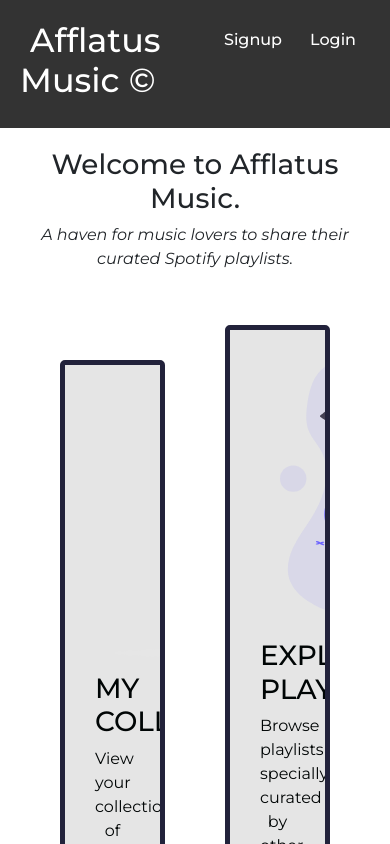
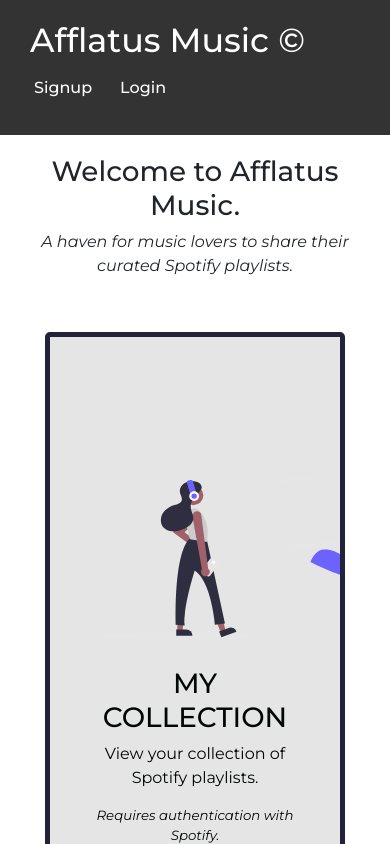
Before and after one commit to aaronauyoong/afflatus-music, a React (Create React App) app in the folder client/: page / in a window 390 px wide. Shown: the top 844 px of the page. Built offline with nearby package versions, Linux system fonts and the light colour scheme; the HTML template or start-up script is replaced by a standard one; what spotify-web-api-node would draw is missing.

Commit message:
updated styling to make it more mobile friendly

```diff
--- a/client/src/assets/styles/customStyles.css
+++ b/client/src/assets/styles/customStyles.css
@@ -18,6 +18,7 @@
 }
 
 body {
+	height: 100%;
 	font-family: "Montserrat", sans-serif;
 }
 
@@ -55,7 +56,6 @@
 	display: flex;
 	flex-wrap: wrap;
 	justify-content: center;
-	/* min-height: 100vh; */
 	text-align: center;
 }
 
@@ -68,6 +68,7 @@
 /* NAVBAR SECTION */
 .nav-bar {
 	display: flex;
+	flex-wrap: wrap;
 	padding: 20px;
 	margin-bottom: 20px;
 	background-color: #333;
@@ -79,6 +80,7 @@
 }
 
 .nav-bar a {
+	text-align: center;
 	text-decoration: none;
 	color: #fff;
 	padding: 10px;
@@ -123,6 +125,7 @@
 
 .dashboard-menu {
 	display: flex;
+	flex-wrap: wrap;
 	align-items: center;
 	justify-content: center;
 	flex-direction: row;
@@ -142,6 +145,8 @@
 	background-color: var(--gentlegrey);
 	flex: 1;
 	overflow: hidden;
+	min-width: 300px;
+	min-height: 300px;
 }
 
 .my-collection:hover,
@@ -153,6 +158,8 @@
 
 .my-collection img,
 .explore-playlists img {
+	min-width: 300px;
+	min-height: 300px;
 	max-height: 400px;
 	max-width: 400px;
 	padding-bottom: 15px;
@@ -338,17 +345,40 @@
 	border-radius: 5px;
 }
 
-.get-my-playlists:hover{
+.get-my-playlists:hover {
 	transition: 0.5s;
 	background-color: var(--silverpink);
-
 }
 
+.display-user-playlists {
+	display: flex;
+	flex-direction: column;
+	flex-wrap: wrap;
+	justify-content: center;
+	overflow: hidden;
+	text-align: center;
+	text-overflow: ellipsis;
+}
+
+.render-user-playlists {
+	display: flex;
+}
+/* .user-playlists {
+	display: flex;
+	justify-content: center;
+	border: 5px solid var(--silverpink);
+	border-radius: 5px;
+	margin: 10px;
+} */
 
 /* MUSIC PLAYER SECTION */
+
 .music-player {
 	position: sticky;
 	bottom: 0px;
+	/* position: absolute; */
+	/* bottom: 10px; */
+	width: 100%;
 }
 
 /* FOOTER SECTION */
@@ -362,14 +392,15 @@
 
 .credits {
 	font-size: smaller;
+	text-align: center;
 }
 
 .icon-links {
 	display: flex;
 	justify-content: space-evenly;
-	color: var(--spacecadet)
+	color: var(--spacecadet);
 }
 
 .icon-links a {
-	color: var(--spacecadet)
+	color: var(--spacecadet);
 }
```
